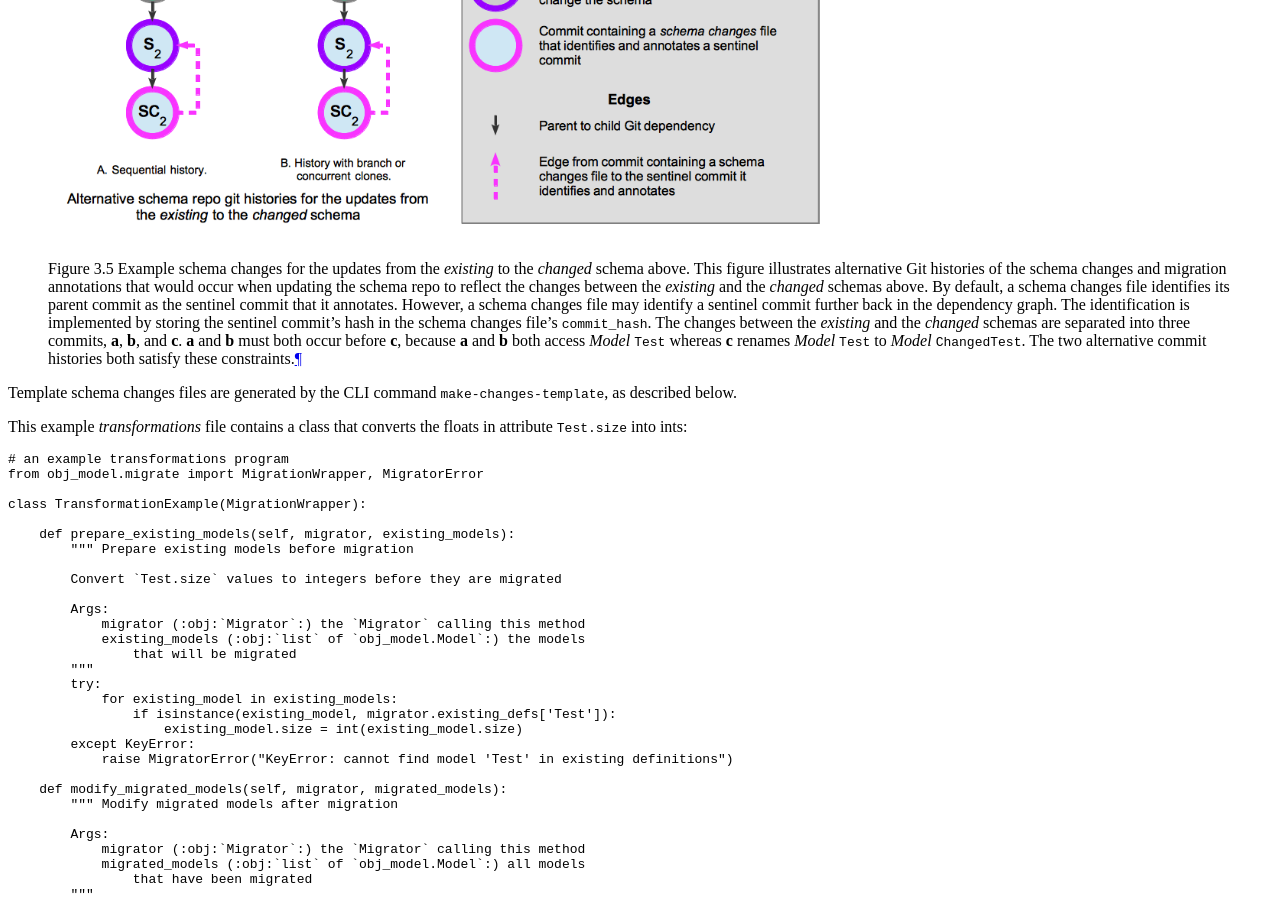
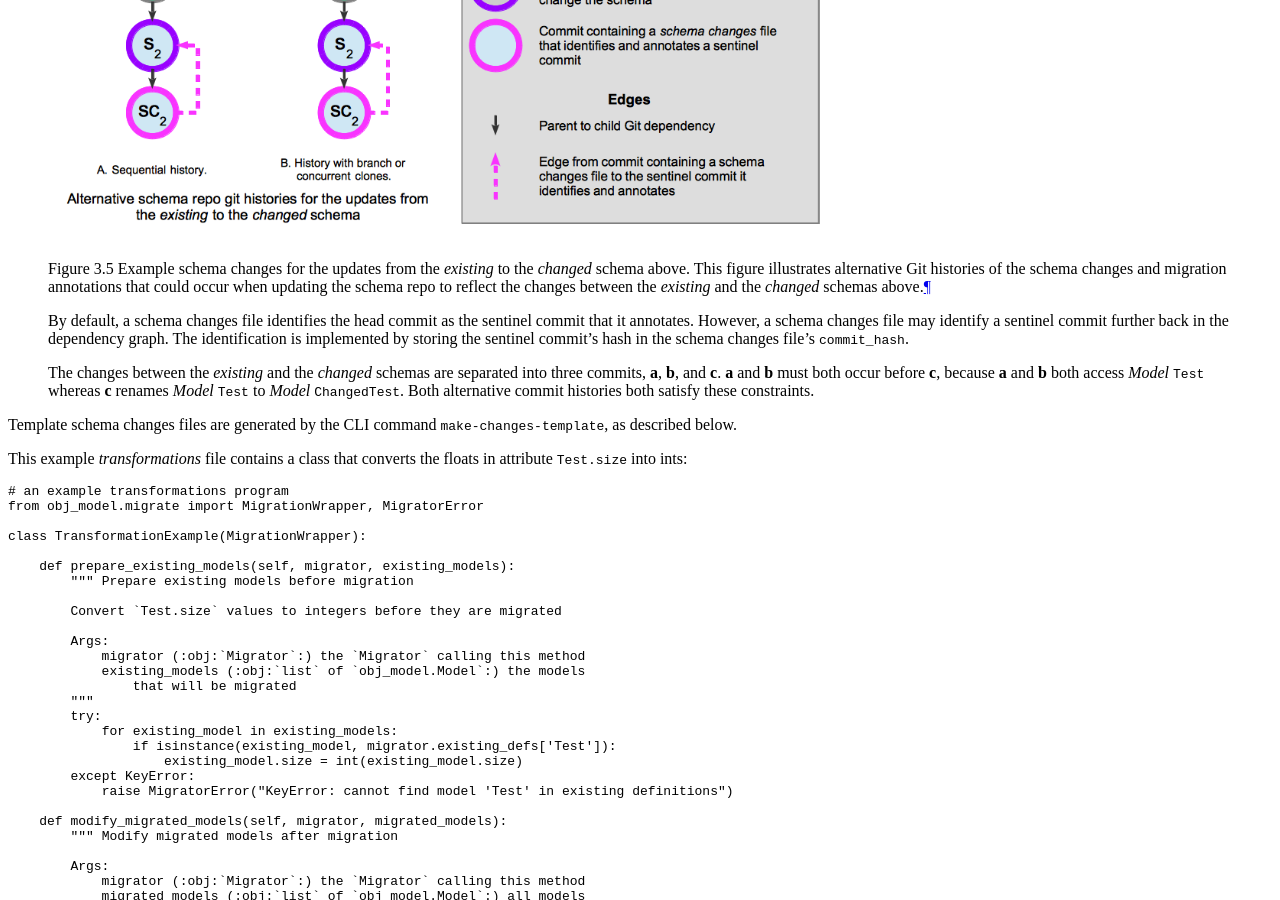
Before and after one commit to KarrLab/obj_tables, a Sphinx documentation site: the page built from docs/migration.rst, in a window 1280 px wide and 900 px high, scrolled down 5952 px. Built offline with Sphinx 7.4.7 and the Read the Docs theme 2.0.0, drawn with Linux system fonts in a browser that asks for light colours; pages that are not in the unit, such as notebooks, are missing from menus.

Commit message:
update figure 3.4 & caption

```diff
--- a/docs/migration.rst
+++ b/docs/migration.rst
@@ -210,19 +210,21 @@ All schema changes files contain these fields:
 
     Example schema changes for the updates from the *existing* to the *changed* schema above.
     This figure illustrates
-    alternative Git histories of the schema changes and migration annotations that would occur
+    alternative Git histories of the schema changes and migration annotations that could occur
     when updating the schema repo to reflect the changes between the *existing* and the *changed* schemas above.
-    By default, a schema changes file identifies its parent commit as the sentinel commit that it
+
+    By default, a schema changes file identifies the head commit as the sentinel commit that it
     annotates.
     However, a schema changes file may identify a sentinel commit further back in the dependency graph.
     The identification is implemented by storing the sentinel commit's hash in the schema changes file's
     :obj:`commit_hash`.
+
     The changes between the *existing* and the *changed* schemas are separated into three
     commits, **a**, **b**, and **c**.
     **a** and **b** must both occur before **c**,
     because **a** and **b** both access *Model* :obj:`Test` whereas
     **c** renames *Model* :obj:`Test` to *Model* :obj:`ChangedTest`.
-    The two alternative commit histories both satisfy these constraints.
+    Both alternative commit histories both satisfy these constraints.
 
 Template schema changes files are generated by the CLI command :obj:`make-changes-template`, as described below.
 
```
Also changed, not shown: docs/migration/figures/schema_changes_and_sentinel_commits.png, 1 other file.
